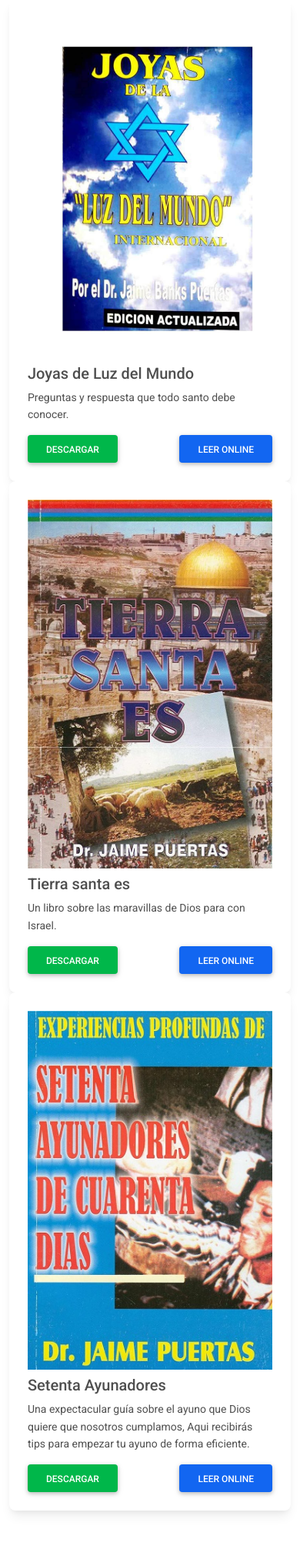
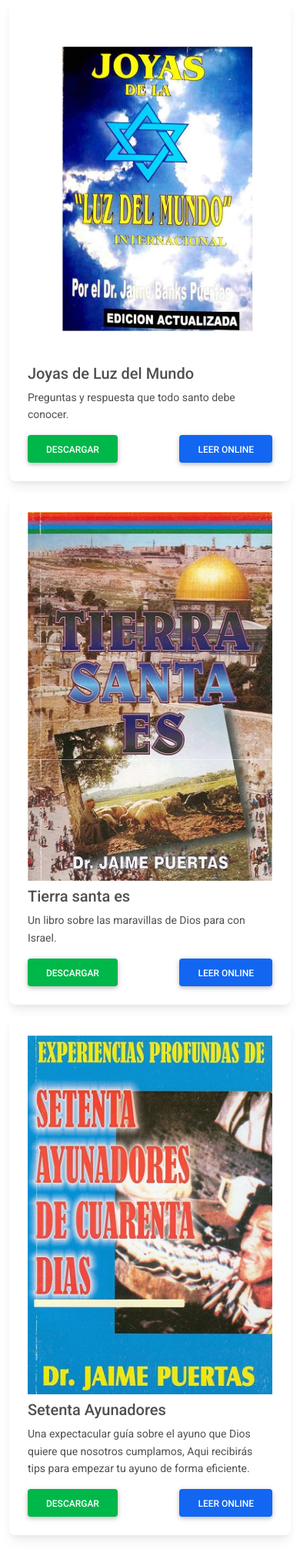
Before and after one commit to nilsonuzcategui/notiluz-mdb, a PHP site: page /libros in a window 390 px wide. Shown: the part 627-2661 px from the top of the page at 77% size. Before the commit the page ends 2594 px from the top, so only its background shows below. Run offline with PHP 8.4, Linux system fonts and the light colour scheme.

Commit message:
puliendo responsive

```diff
--- a/libros/index.php
+++ b/libros/index.php
@@ -48,7 +48,7 @@
                             <hr>
                         </div>
 
-                        <div class="col-md-4">
+                        <div class="col-md-4 mb-3">
                             <div class="card">
                                 <div class="card-body">
                                     <img src="portadas/joyas-luz-del-mundo.jpg" alt="luz del mundo - joyas luz del mundo" style="width: 100%;">
@@ -62,7 +62,7 @@
                             </div>
                         </div>
 
-                        <div class="col-md-4">
+                        <div class="col-md-4 mb-3">
                             <div class="card">
                                 <div class="card-body">
                                     <img src="portadas/tierra-santa-redes.jpg" alt="luz del mundo - tierra santa es" style="width: 100%;">
@@ -77,7 +77,7 @@
                         </div>
 
 
-                        <div class="col-md-4">
+                        <div class="col-md-4 mb-3">
                             <div class="card">
                                 <div class="card-body">
                                     <img src="portadas/ayunadores.jpg" alt="luz del mundo - Ayunadores" style="width: 100%;">
--- a/ofrenda-misionera/index.php
+++ b/ofrenda-misionera/index.php
@@ -52,7 +52,7 @@
                             <hr>
                         </div>
 
-                        <div class="col-md-6">
+                        <div class="col-md-6 mb-3">
                             <div class="card">
                                 <div class="card-body">
                                     <h5 class="card-title">Desde Venezuela</h5>
@@ -64,7 +64,7 @@
                                 </div>
                             </div>
                         </div>
-                        <div class="col-md-6">
+                        <div class="col-md-6 mb-3">
                             <div class="card">
                                 <div class="card-body">
                                     <h5 class="card-title">Desde Otros Paises</h5>
```
